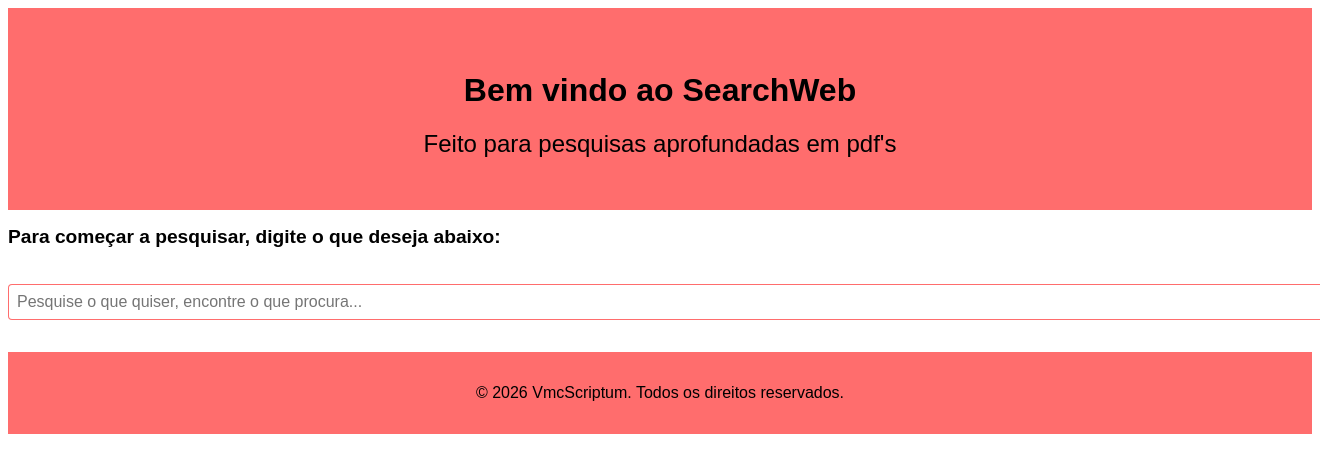
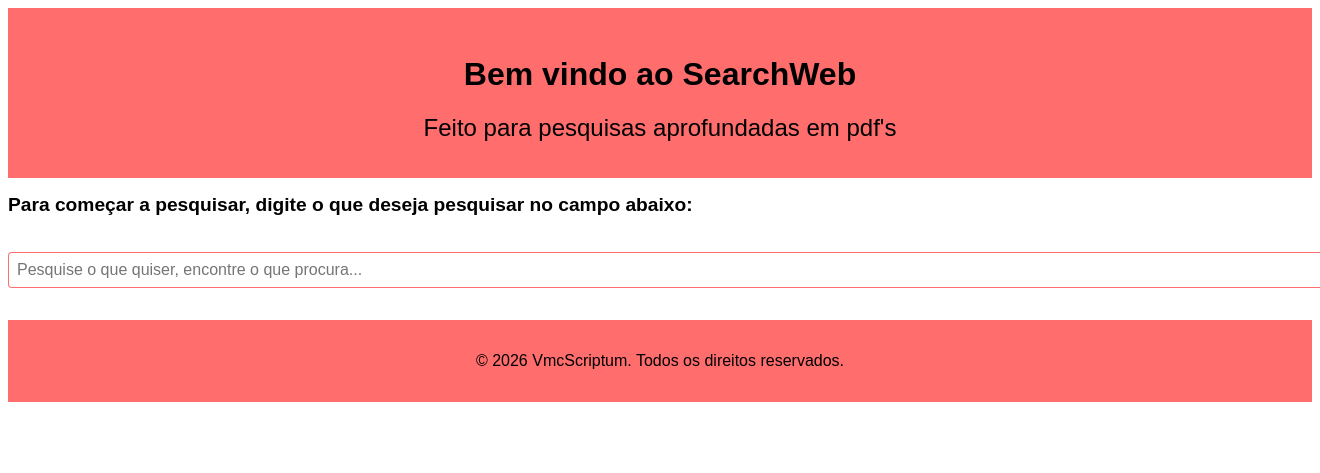
Before and after one commit to VmcScriptum/SearchWeb, a Python web app: template templates/index.html in a window 1320 px wide; the page is wider, and only the part inside the window is pictured. Shown: the top 473 px of that part. Run offline with Jinja, Linux system fonts and the light colour scheme; the template is opened without the code that fills it, so the values that code supplies are empty.

Commit message:
aprimoramento

```diff
--- a/static/style.css
+++ b/static/style.css
@@ -13,7 +13,7 @@ header {
     background-color: var(--cor-principal);
     color: var(--cor-texto);
     text-align: center;
-    padding: 2rem;
+    padding: 1rem;
 }
 h1 {
     font-size: 2rem;
--- a/templates/index.html
+++ b/templates/index.html
@@ -11,7 +11,7 @@
     <h2>Feito para pesquisas aprofundadas em pdf's</h2>
     </header>
     <main>
-    <h3>Para começar a pesquisar, digite o que deseja abaixo:</h3>
+    <h3>Para começar a pesquisar, digite o que deseja pesquisar no campo abaixo:</h3>
     <input type="text" name="pesquisa" placeholder="Pesquise o que quiser, encontre o que procura..." maxlength="30"></main>
     <footer>&copy; 2026 VmcScriptum. Todos os direitos reservados.</footer>
   </body>
```
